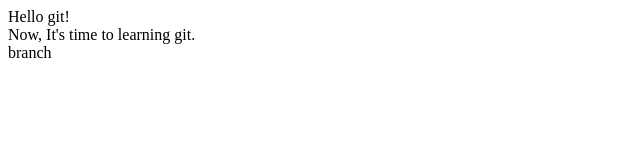
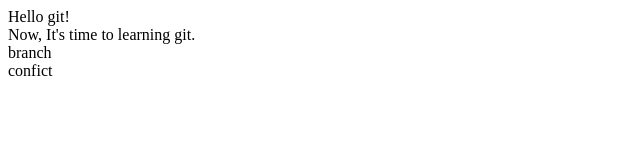
Before and after one commit to wliw/hello-word, a website: page assets/index.html in a window 1280 px wide. Shown: the full height of the page, 0-640 px from the left. Drawn offline with Linux system fonts and the light colour scheme.

Commit message:
update index in feature

```diff
--- a/assets/index.html
+++ b/assets/index.html
@@ -10,5 +10,6 @@
 	<div>Hello git!</div>
 	<div>Now, It's time to learning git.</div>
 	<div>branch</div>
+	<div>confict</div>
 </body>
 </html>
```
